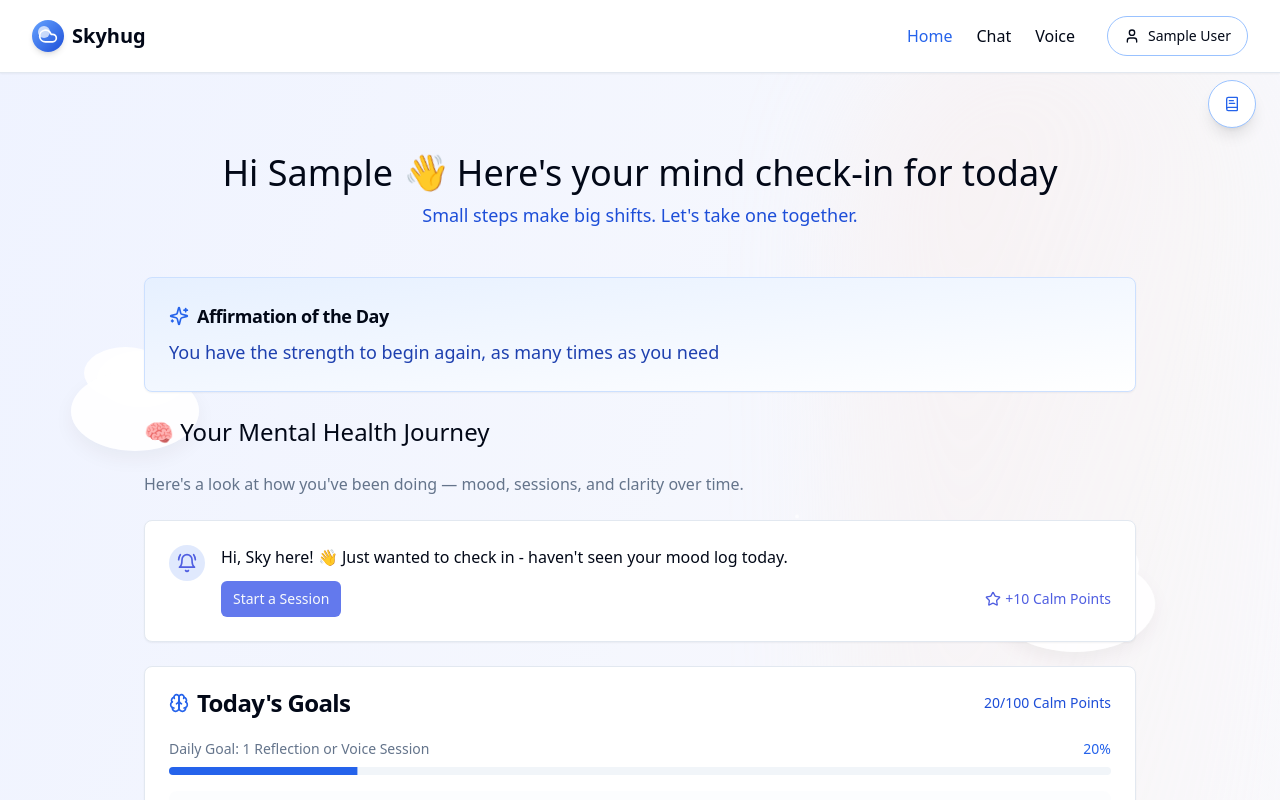
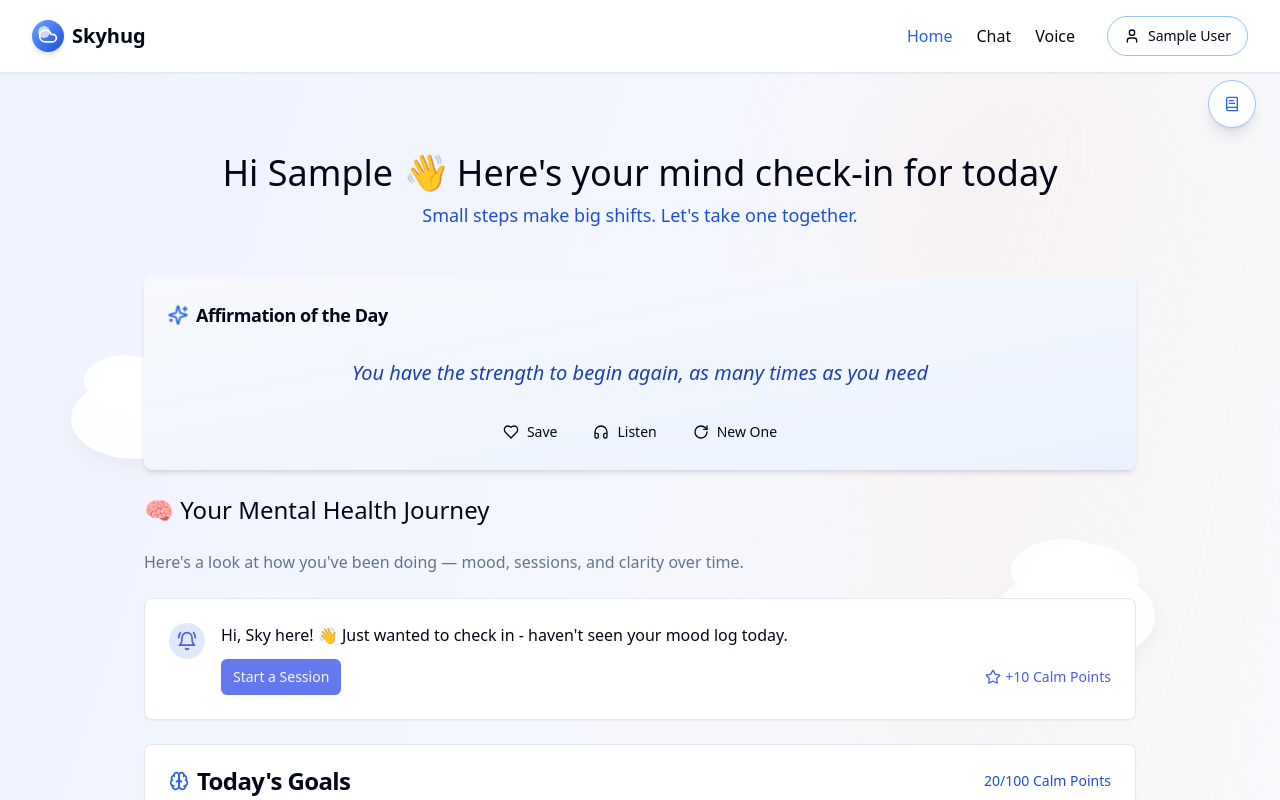
Before and after one commit to bryantirawan/serenity-ai-conversations-68, a React (Vite) app: page /home in a window 1280 px wide. Shown: the top 800 px of the page. Built offline with nearby package versions, Linux system fonts and the light colour scheme; sample sign-in values are in the browser's storage.

Commit message:
feat: Enhance Affirmation Card UI
- Added a subtle gradient background.
- Increased font size and applied italic styling to the affirmation text.
- Animated the sparkle icon.
- Added rounded corners, shadow, and padding to the container.
- Included "Save", "Listen", and "New One" buttons.

```diff
--- a/src/components/affirmations/AffirmationCard.tsx
+++ b/src/components/affirmations/AffirmationCard.tsx
@@ -1,7 +1,9 @@
 
-import React from 'react';
+import React, { useState } from 'react';
 import { Card, CardContent, CardHeader, CardTitle } from '@/components/ui/card';
-import { Sparkles } from 'lucide-react';
+import { Button } from '@/components/ui/button';
+import { Sparkles, Heart, Headphones, RotateCw } from 'lucide-react';
+import { useToast } from "@/hooks/use-toast";
 
 const affirmations = [
   "You're exactly where you need to be on your healing journey",
@@ -14,22 +16,76 @@ const affirmations = [
 ];
 
 const AffirmationCard = () => {
-  // Get a random affirmation but use the date as seed so it stays the same all day
-  const today = new Date().toDateString();
-  const index = today.split('').reduce((acc, char) => acc + char.charCodeAt(0), 0) % affirmations.length;
+  const { toast } = useToast();
+  const [currentIndex, setCurrentIndex] = useState(() => {
+    const today = new Date().toDateString();
+    return today.split('').reduce((acc, char) => acc + char.charCodeAt(0), 0) % affirmations.length;
+  });
+
+  const handleSave = () => {
+    toast({
+      title: "Affirmation Saved",
+      description: "Added to your collection",
+    });
+  };
+
+  const handleListen = () => {
+    const utterance = new SpeechSynthesisUtterance(affirmations[currentIndex]);
+    window.speechSynthesis.speak(utterance);
+  };
+
+  const handleNew = () => {
+    let newIndex;
+    do {
+      newIndex = Math.floor(Math.random() * affirmations.length);
+    } while (newIndex === currentIndex);
+    setCurrentIndex(newIndex);
+  };
 
   return (
-    <Card className="bg-gradient-to-br from-skyhug-50 to-white border-skyhug-100 mb-6">
+    <Card className="bg-gradient-to-br from-[#F7F9FC] to-[#EBF2FF] border-none shadow-md mb-6 overflow-hidden relative">
       <CardHeader className="pb-2">
         <CardTitle className="flex items-center gap-2 text-lg">
-          <Sparkles className="h-5 w-5 text-skyhug-500" />
+          <Sparkles className="h-5 w-5 text-skyhug-500 animate-pulse-slow" />
           Affirmation of the Day
         </CardTitle>
       </CardHeader>
-      <CardContent>
-        <p className="text-lg font-medium text-skyhug-700 leading-relaxed">
-          {affirmations[index]}
+      <CardContent className="p-5">
+        <p className="text-xl font-medium text-skyhug-700 leading-relaxed text-center italic mb-6">
+          {affirmations[currentIndex]}
         </p>
+
+        <div className="flex justify-center gap-3">
+          <Button
+            variant="ghost"
+            size="sm"
+            className="flex items-center gap-2 hover:bg-white/50"
+            onClick={handleSave}
+          >
+            <Heart className="h-4 w-4" />
+            Save
+          </Button>
+
+          <Button
+            variant="ghost"
+            size="sm"
+            className="flex items-center gap-2 hover:bg-white/50"
+            onClick={handleListen}
+          >
+            <Headphones className="h-4 w-4" />
+            Listen
+          </Button>
+
+          <Button
+            variant="ghost"
+            size="sm"
+            className="flex items-center gap-2 hover:bg-white/50"
+            onClick={handleNew}
+          >
+            <RotateCw className="h-4 w-4" />
+            New One
+          </Button>
+        </div>
       </CardContent>
     </Card>
   );
```
